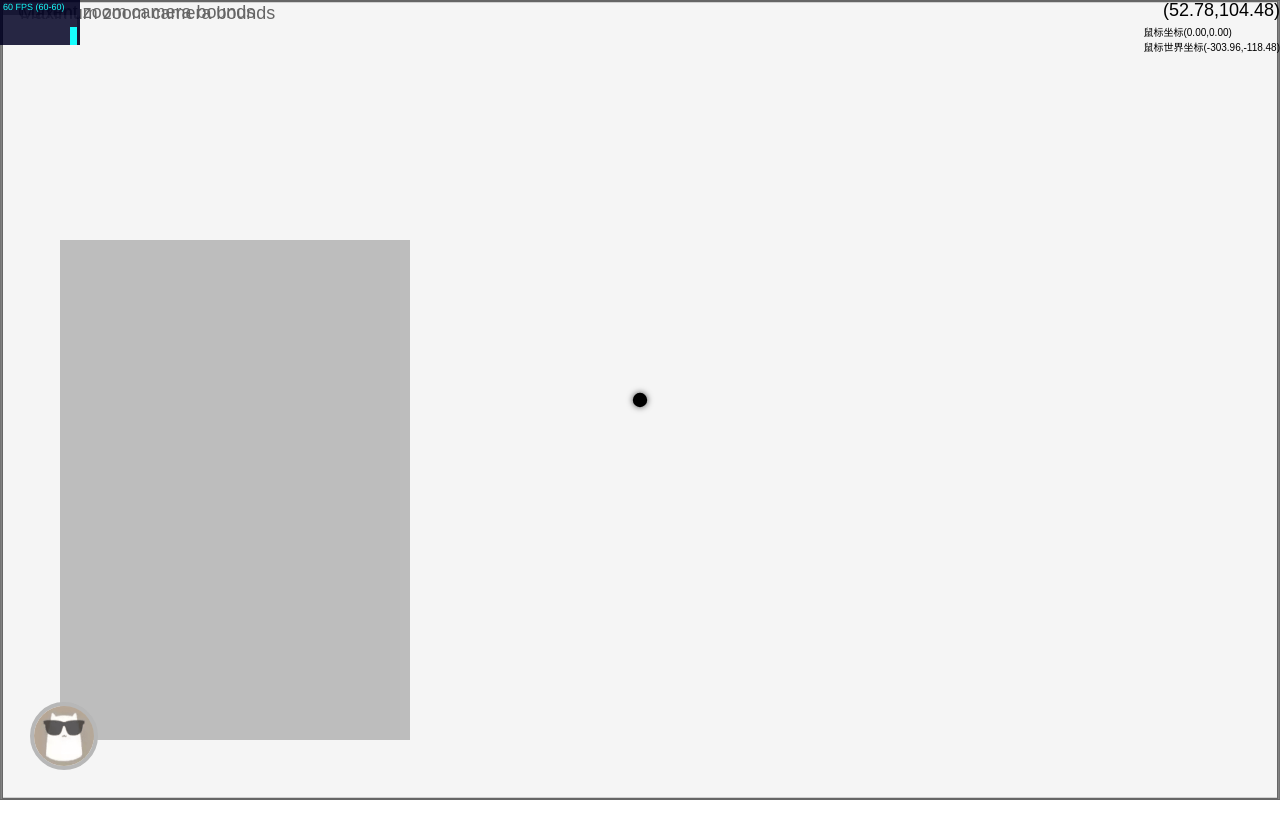
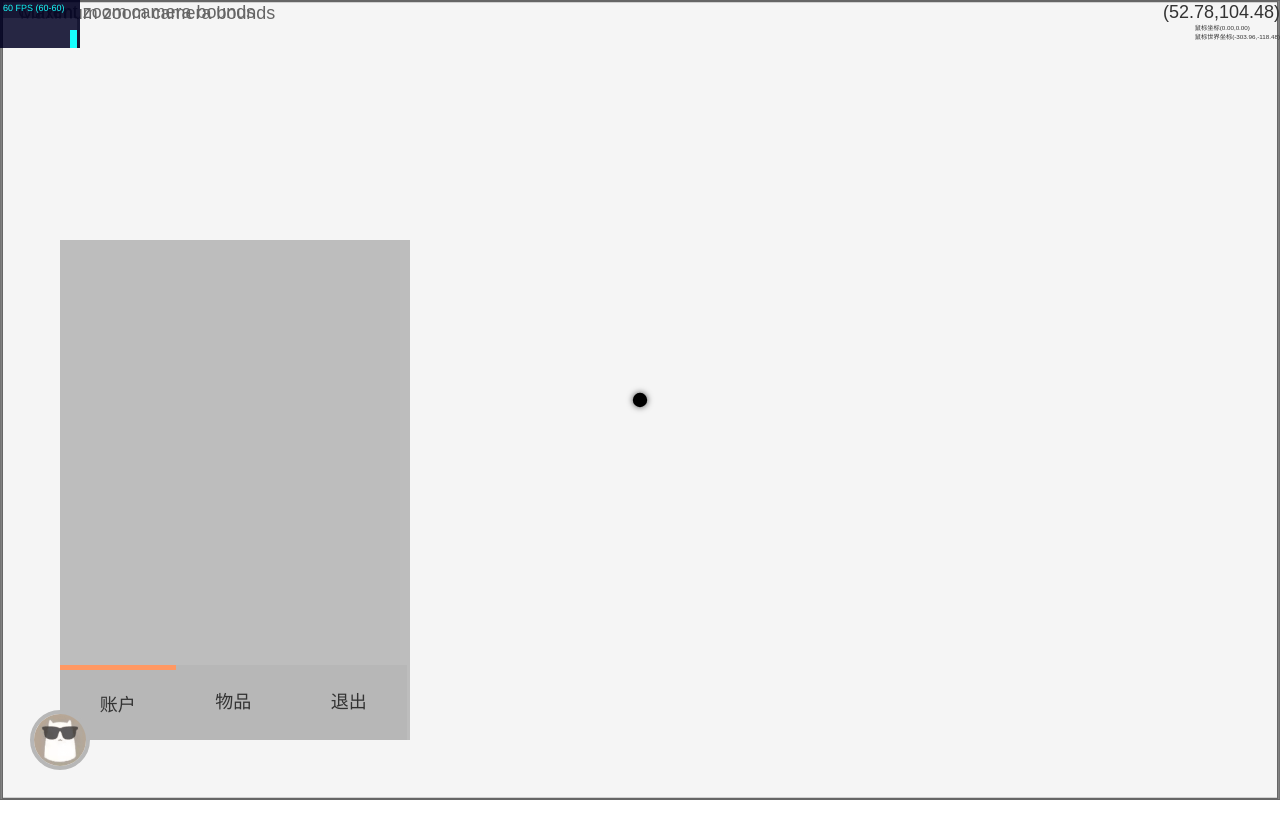
Before and after one commit to moonrailgun/WhiteWorld, a website: page web-server/public/main.html in a window 1280 px wide. Both pictures are taken after a click on the element 64 px from the left and 736 px from the top of the page. Drawn offline with Linux system fonts and the light colour scheme; no server answers.

Commit message:
菜单切换
ADD 菜单切换
UPDATE 菜单选项布局

```diff
--- a/web-server/public/css/main.css
+++ b/web-server/public/css/main.css
@@ -155,3 +155,36 @@ body {
     z-index: -1;
     display: none;
 }
+#menu-main{
+    height: 85%;
+}
+#menu-cell{
+    height: 15%;
+    font-size: 18px;
+    width: 100%;
+}
+
+#menu-cell li{
+    display: block;
+    width: 33%;
+    text-align: center;
+    margin: 0;
+    height: 100%;
+    /*padding: 30px 0;*/
+    box-sizing:border-box;
+    background-color:rgba(183, 183, 183,1);
+    position: relative;
+    float: left;
+
+
+}
+#menu-cell li span{
+    height: 25px;
+    margin: auto;
+    position: absolute;
+    top: 0; left: 0; bottom: 0; right: 0;
+}
+
+#menu-cell li.actived{
+    border-top: solid 5px #ff9863;
+}
--- a/web-server/public/js/game/ui/menu.js
+++ b/web-server/public/js/game/ui/menu.js
@@ -8,4 +8,10 @@
         event.stopPropagation();//阻止事件冒泡
         menuContent.toggle(400);
     });
+
+    $('#menu-cell li').click(function(event){
+        var obj = this;
+        $('.actived').removeClass('actived');
+        $(obj).addClass('actived');
+    })
 })();
--- a/web-server/public/main.html
+++ b/web-server/public/main.html
@@ -3,6 +3,7 @@
 <head lang="en">
     <meta charset="UTF-8">
     <meta name="viewport" content="width=device-width, initial-scale=1, maximum-scale=1, user-scalable=no">
+    <link type="text/css" rel="stylesheet" href="./css/bootstrap.min.css"/>
     <link type="text/css" rel="stylesheet" href="./css/common.css"/>
     <link type="text/css" rel="stylesheet" href="./css/main.css"/>
     <link type="text/css" rel="stylesheet" href="./css/tips.css"/>
@@ -24,7 +25,14 @@
             <img src="image/avatar.png" width="100%" height="100%">
         </div>
         <div id="menu-content">
+            <div id="menu-main">
 
+            </div>
+            <ul id="menu-cell" class="clearfix">
+                <li id="menu-account" class="actived"><span>账户</span></li>
+                <li id="menu-items"><span>物品</span></li>
+                <li id="menu-exit"><span>退出</span></li>
+            </ul>
         </div>
     </div>
     <div id="unsupported-browser">
```
